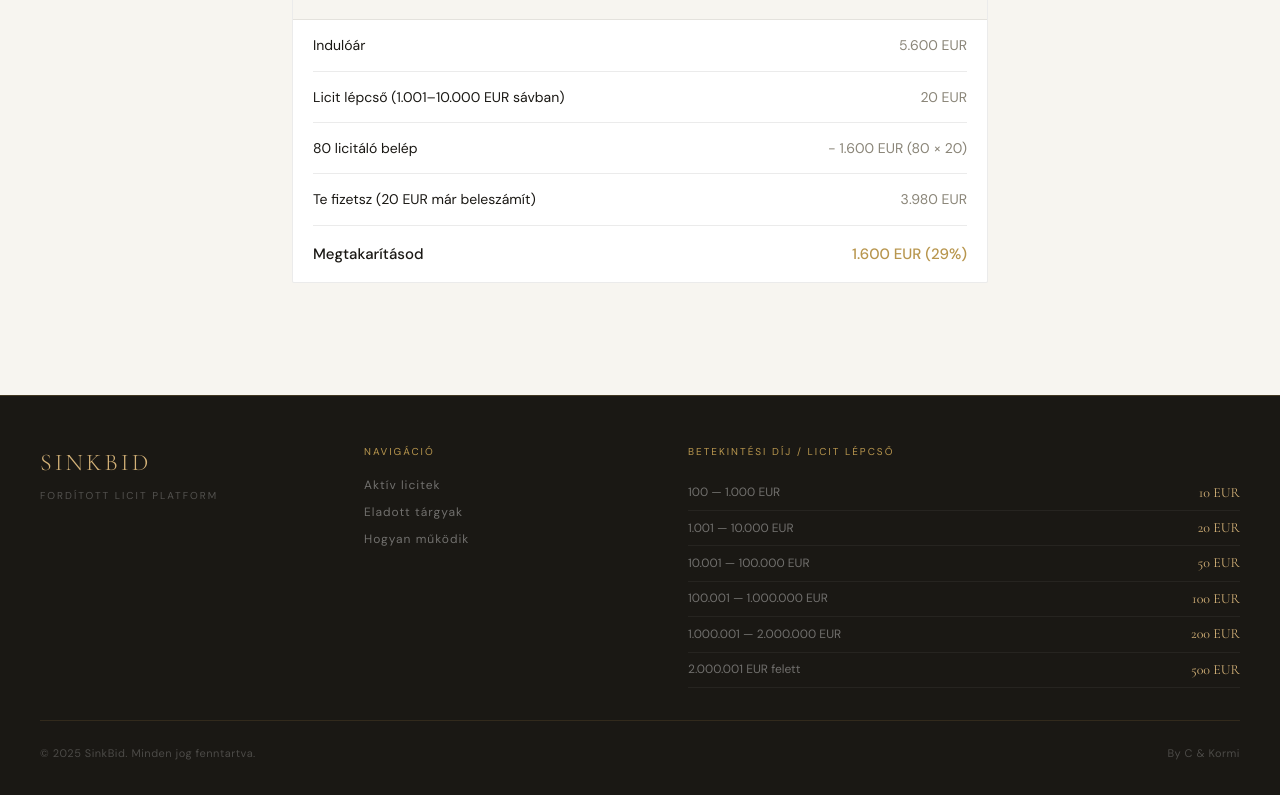
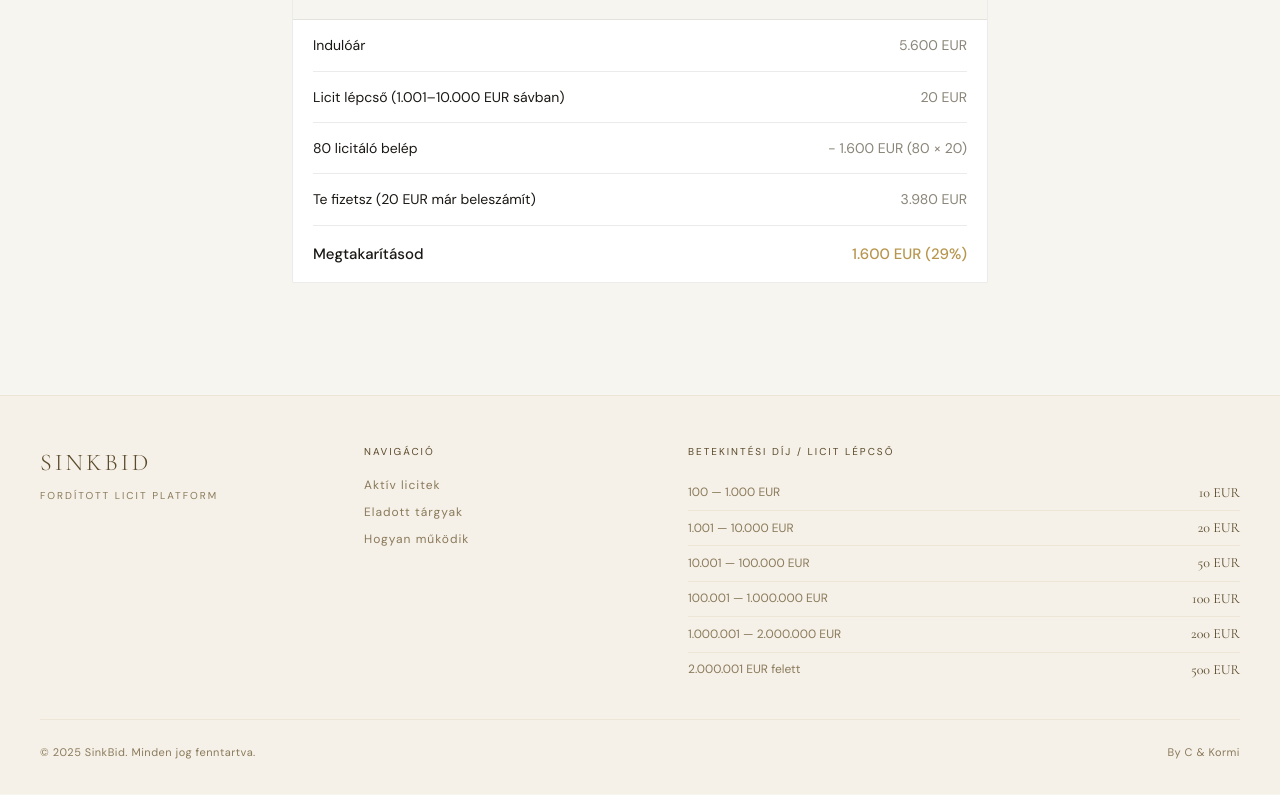
Before and after one commit to istvanlaha/SinkBid, a React (Vite) app: page /how in a window 1280 px wide. Shown: the part 1960-2755 px from the top of the page. Built offline with nearby package versions, Linux system fonts and the light colour scheme.

Commit message:
Update Footer.module.css

```diff
--- a/src/components/Footer.module.css
+++ b/src/components/Footer.module.css
@@ -1,6 +1,6 @@
 .footer {
-  background: var(--dark);
-  border-top: 1px solid var(--border-gold);
+  background: var(--sand);
+  border-top: 1px solid var(--sand-mid);
   padding: 3rem 2rem 2rem;
   margin-top: 4rem;
 }
@@ -15,7 +15,7 @@
   grid-template-columns: 1fr 1fr 2fr;
   gap: 3rem;
   padding-bottom: 2rem;
-  border-bottom: 0.5px solid rgba(184,150,78,0.15);
+  border-bottom: 0.5px solid var(--sand-mid);
   margin-bottom: 1.5rem;
 }
 
@@ -25,7 +25,7 @@
   font-family: var(--font-display);
   font-size: 24px;
   font-weight: 300;
-  color: var(--gold-light);
+  color: var(--sand-text);
   letter-spacing: 3px;
   text-transform: uppercase;
   margin-bottom: 6px;
@@ -35,7 +35,7 @@
   font-size: 10px;
   letter-spacing: 2px;
   text-transform: uppercase;
-  color: rgba(255,255,255,0.25);
+  color: var(--sand-dark);
 }
 
 .col {}
@@ -44,7 +44,7 @@
   font-size: 10px;
   letter-spacing: 2px;
   text-transform: uppercase;
-  color: var(--gold);
+  color: var(--sand-text);
   margin-bottom: 1rem;
 }
 
@@ -52,26 +52,28 @@
   display: block;
   font-size: 12px;
   letter-spacing: 1px;
-  color: rgba(255,255,255,0.38);
+  color: var(--sand-dark);
   text-decoration: none;
   margin-bottom: 8px;
   transition: color 0.2s;
 }
 
-.link:hover { color: var(--gold-light); }
+.link:hover { color: var(--sand-text); }
 
 .stepRow {
   display: flex;
   justify-content: space-between;
   align-items: center;
   padding: 6px 0;
-  border-bottom: 0.5px solid rgba(255,255,255,0.05);
+  border-bottom: 0.5px solid var(--sand-mid);
   font-size: 12px;
-  color: rgba(255,255,255,0.38);
+  color: var(--sand-dark);
 }
 
+.stepRow:last-child { border-bottom: none; }
+
 .stepRow span:last-child {
-  color: var(--gold-light);
+  color: var(--sand-text);
   font-family: var(--font-display);
   font-size: 14px;
 }
@@ -86,13 +88,13 @@
 
 .copy {
   font-size: 11px;
-  color: rgba(255,255,255,0.22);
+  color: var(--sand-dark);
   letter-spacing: 0.5px;
 }
 
 .by {
   font-size: 11px;
-  color: rgba(255,255,255,0.22);
+  color: var(--sand-dark);
   letter-spacing: 0.5px;
 }
 
```
